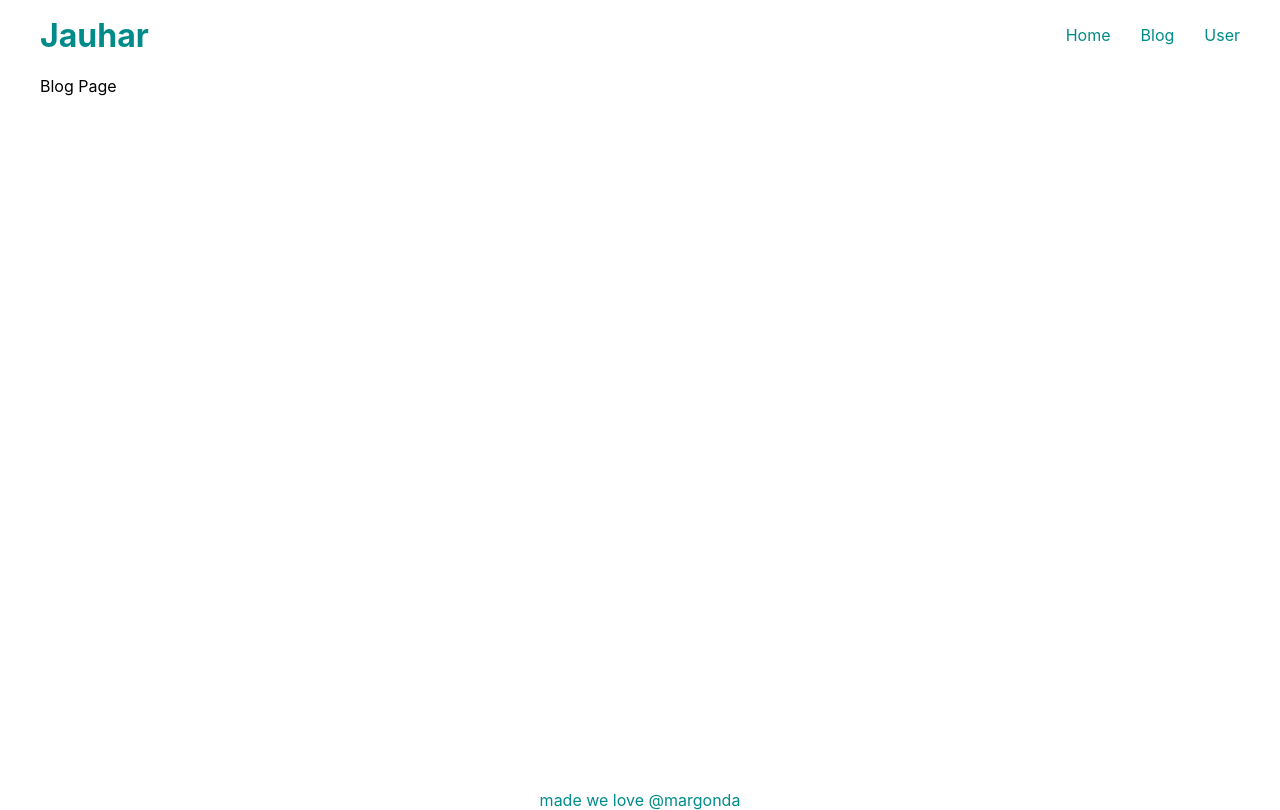
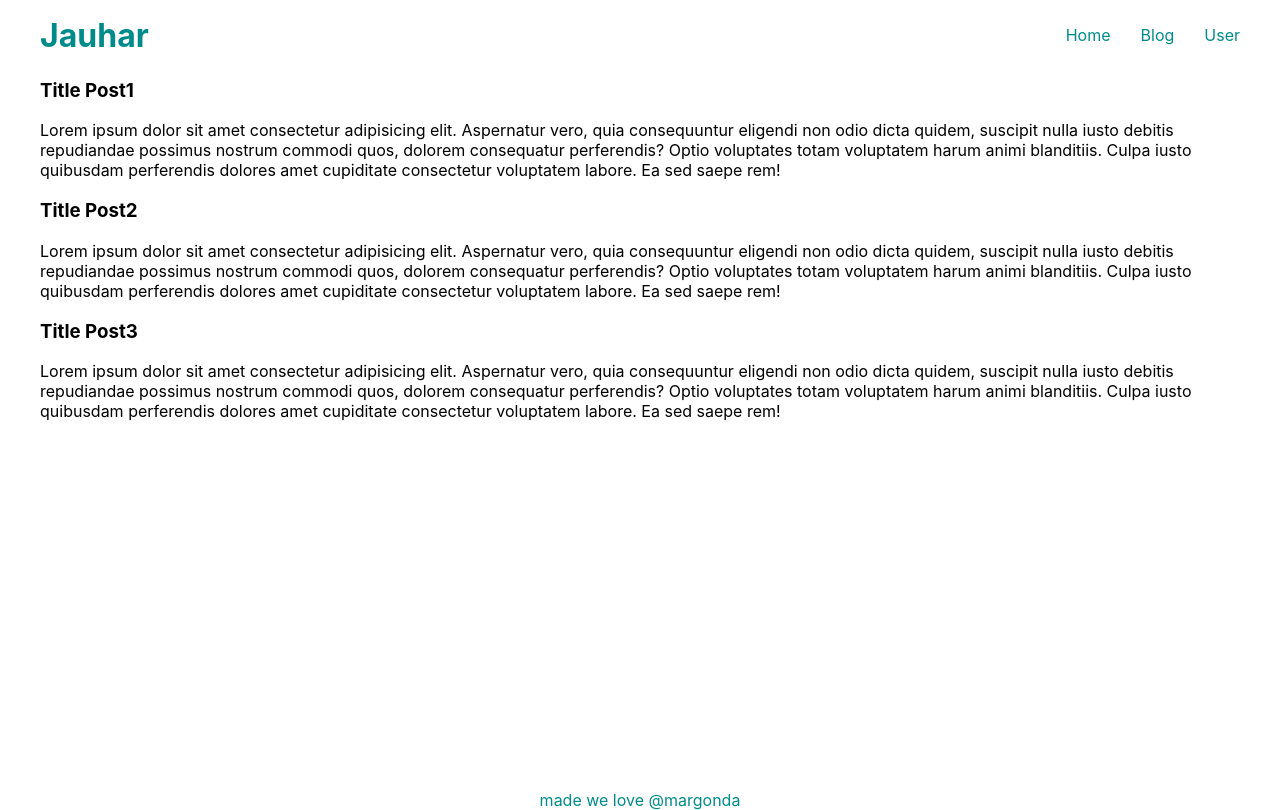
Before and after one commit to jauharnotes/NextJs-Tutorial, a Next.js app in the folder nextjs-tutorial/: page /blog in a window 1280 px wide. Built offline with nearby package versions, Linux system fonts and the light colour scheme.

Commit message:
blog post

```diff
--- a/nextjs-tutorial/pages/blog.tsx
+++ b/nextjs-tutorial/pages/blog.tsx
@@ -2,8 +2,34 @@ import Layout from "../components/layout/layout";
 
 export default function Blog() {
     return (
-        <Layout pageTitle='Blog Page'>
-            <p>Blog Page</p>
+        <Layout pageTitle="Blog Page">
+            <h3>Title Post1</h3>
+            <p>
+                Lorem ipsum dolor sit amet consectetur adipisicing elit. Aspernatur
+                vero, quia consequuntur eligendi non odio dicta quidem, suscipit nulla
+                iusto debitis repudiandae possimus nostrum commodi quos, dolorem
+                consequatur perferendis? Optio voluptates totam voluptatem harum animi
+                blanditiis. Culpa iusto quibusdam perferendis dolores amet cupiditate
+                consectetur voluptatem labore. Ea sed saepe rem!
+            </p>
+            <h3>Title Post2</h3>
+            <p>
+                Lorem ipsum dolor sit amet consectetur adipisicing elit. Aspernatur
+                vero, quia consequuntur eligendi non odio dicta quidem, suscipit nulla
+                iusto debitis repudiandae possimus nostrum commodi quos, dolorem
+                consequatur perferendis? Optio voluptates totam voluptatem harum animi
+                blanditiis. Culpa iusto quibusdam perferendis dolores amet cupiditate
+                consectetur voluptatem labore. Ea sed saepe rem!
+            </p>
+            <h3>Title Post3</h3>
+            <p>
+                Lorem ipsum dolor sit amet consectetur adipisicing elit. Aspernatur
+                vero, quia consequuntur eligendi non odio dicta quidem, suscipit nulla
+                iusto debitis repudiandae possimus nostrum commodi quos, dolorem
+                consequatur perferendis? Optio voluptates totam voluptatem harum animi
+                blanditiis. Culpa iusto quibusdam perferendis dolores amet cupiditate
+                consectetur voluptatem labore. Ea sed saepe rem!
+            </p>
         </Layout>
-    )
+    );
 }
```
